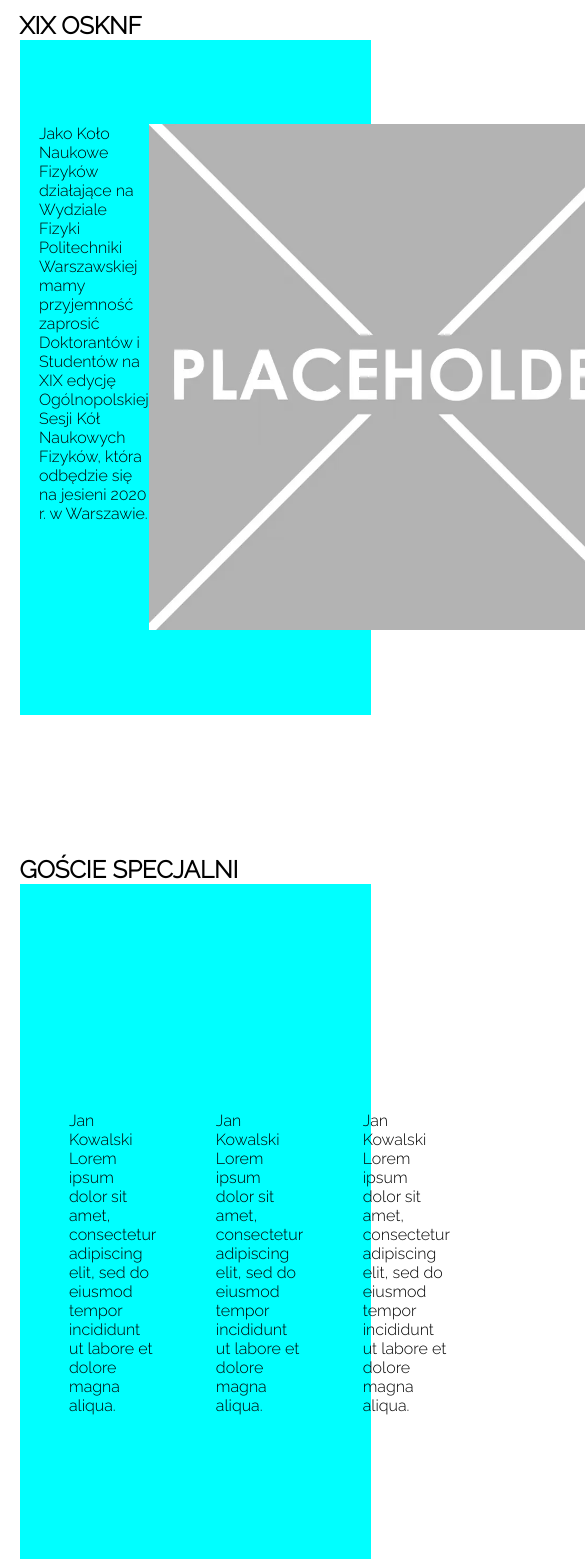
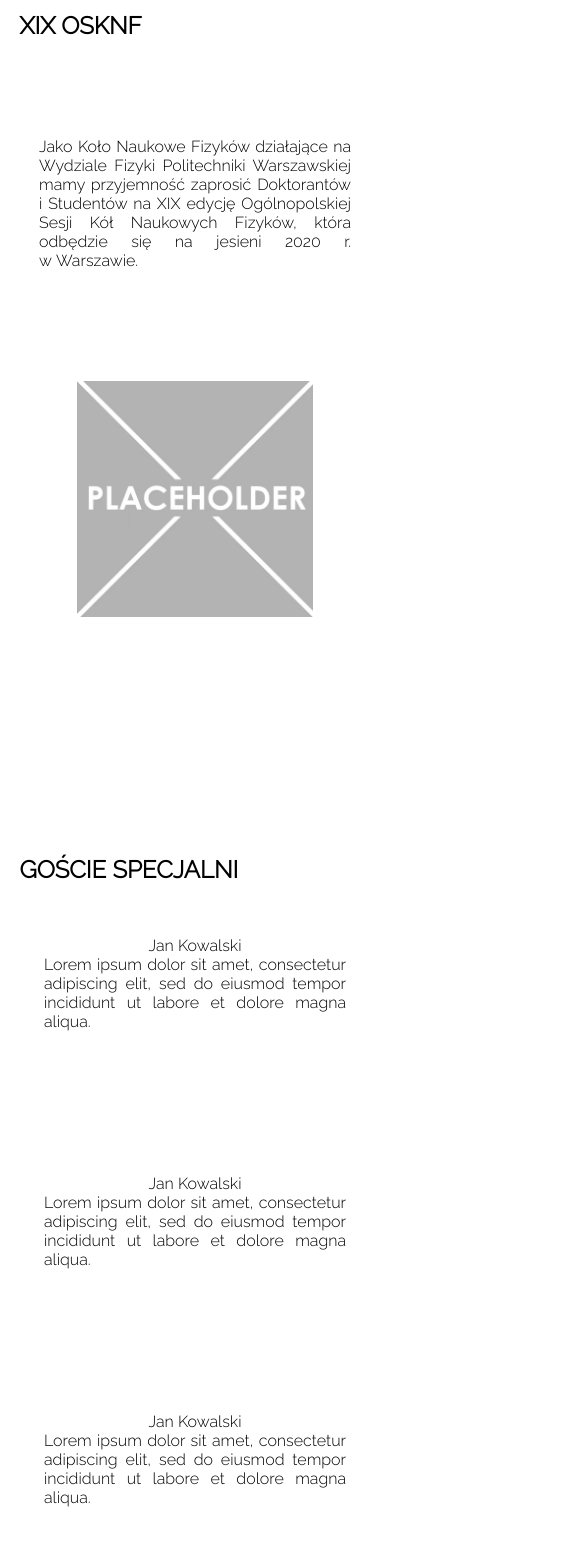
Before and after one commit to anytramm/osknf, a React (Create React App) app: page / in a window 390 px wide. Shown: the part 960-2528 px from the top of the page, 585 px wide, since content can reach past the window. Built offline with nearby package versions, Linux system fonts and the light colour scheme.

Commit message:
update main section and guests section

```diff
--- a/src/Guests.css
+++ b/src/Guests.css
@@ -5,6 +5,8 @@
     flex-direction: column;
     justify-content: center;
     align-items: center;
+
+    text-align: justify;
 }
 
 .guests__item img{
@@ -18,3 +20,17 @@
     justify-content: space-between;
     align-items: center;
 }
+
+@media (max-width: 1100px){
+    .section-guests__guests{
+        flex-direction: column;
+    }
+
+    .guests__item{
+        padding: 10px 5px;
+    }
+
+    .guests__item img{
+        display: none;
+    }
+}
--- a/src/MainContent.css
+++ b/src/MainContent.css
@@ -0,0 +1,35 @@
+.section-main__main{
+    justify-content: space-around;
+    align-items: center;
+}
+
+.section-main__main p{
+    width: 50%;
+    line-height: 2em;
+    letter-spacing: 0.1em;
+    text-align: justify;
+}
+
+.section-main__main img{
+    width: 30%;
+    height: auto;
+}
+
+@media (max-width: 1100px){
+    .section-main__main{
+        flex-direction: column;
+    }
+
+
+    .section-main__main p{
+        width: 100%;
+        line-height: normal;
+        letter-spacing: normal;
+        text-align: justify;
+    }
+
+    .section-main__main img{
+        width: auto;
+        height: 40%;
+    }
+}
--- a/src/MainContent.js
+++ b/src/MainContent.js
@@ -1,4 +1,5 @@
 import React from 'react'
+import './MainContent.css'
 import KNFphoto from './images/placeholder.png'
 
 const MainContent = () => {
@@ -6,11 +7,10 @@ const MainContent = () => {
         <main className="section-content section-main__main">
             <p>
                 Jako Koło Naukowe Fizyków działające na Wydziale Fizyki Politechniki Warszawskiej
-                mamy przyjemność zaprosić Doktorantów i Studentów na XIX edycję Ogólnopolskiej
-                Sesji Kół Naukowych Fizyków, która odbędzie się na jesieni 2020 r. w Warszawie.
+                mamy przyjemność zaprosić Doktorantów i&nbsp;Studentów na XIX edycję Ogólnopolskiej
+                Sesji Kół Naukowych Fizyków, która odbędzie się na jesieni 2020&nbsp;r. w&nbsp;Warszawie.
             </p>
             <img src={KNFphoto} alt="KNF PW"/>
-
         </main>
     )
 }
--- a/src/Menu.css
+++ b/src/Menu.css
@@ -45,7 +45,7 @@ a:active{
     pointer-events: none;
 }
 
-@media (max-width: 1000px){
+@media (max-width: 1100px){
     .menu--active{
         position: fixed;
         top: 10vh;
--- a/src/Menu.js
+++ b/src/Menu.js
@@ -116,7 +116,7 @@ class Menu extends Component{
 
 
     render(){
-        if(window.innerWidth > 1000) return(
+        if(window.innerWidth > 1100) return(
             <div>
                 <div className="nav-section">
                     <img src={logoKNF} alt="KNF"/>
--- a/src/Section.css
+++ b/src/Section.css
@@ -10,7 +10,6 @@ h3{
 }
 
 .section-content{
-    background-color: aqua;
     padding: 10vh 5vw;
 
     width: 100%;
@@ -35,3 +34,9 @@ h2{
 h1, h2{
     text-align: center;
 }
+
+@media (max-width: 1100px){
+    .section-content{
+        padding: 5vh 5vw;
+    }
+}
```
